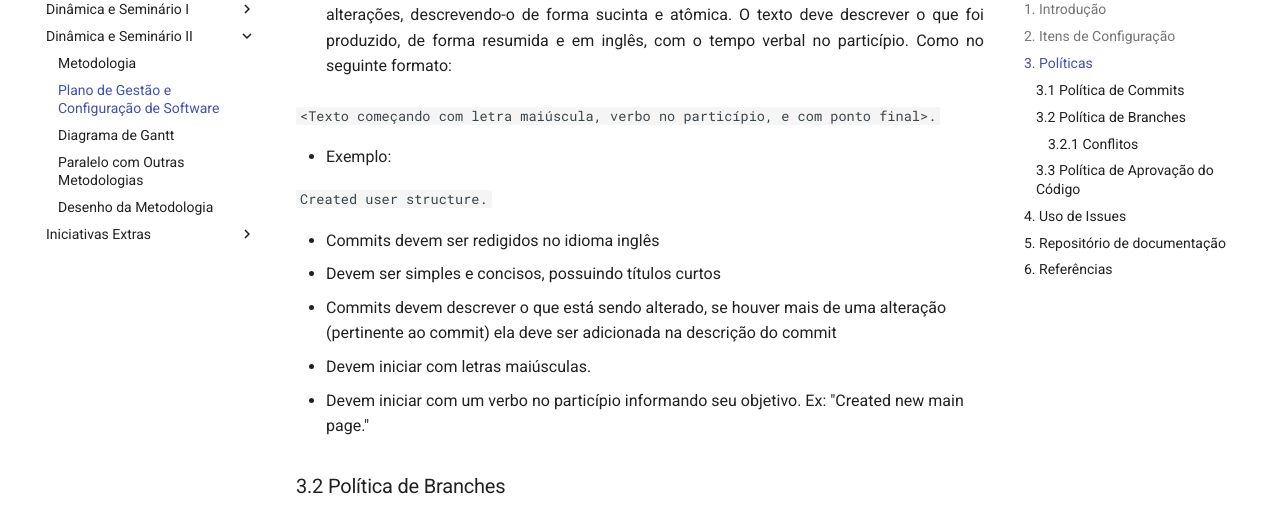
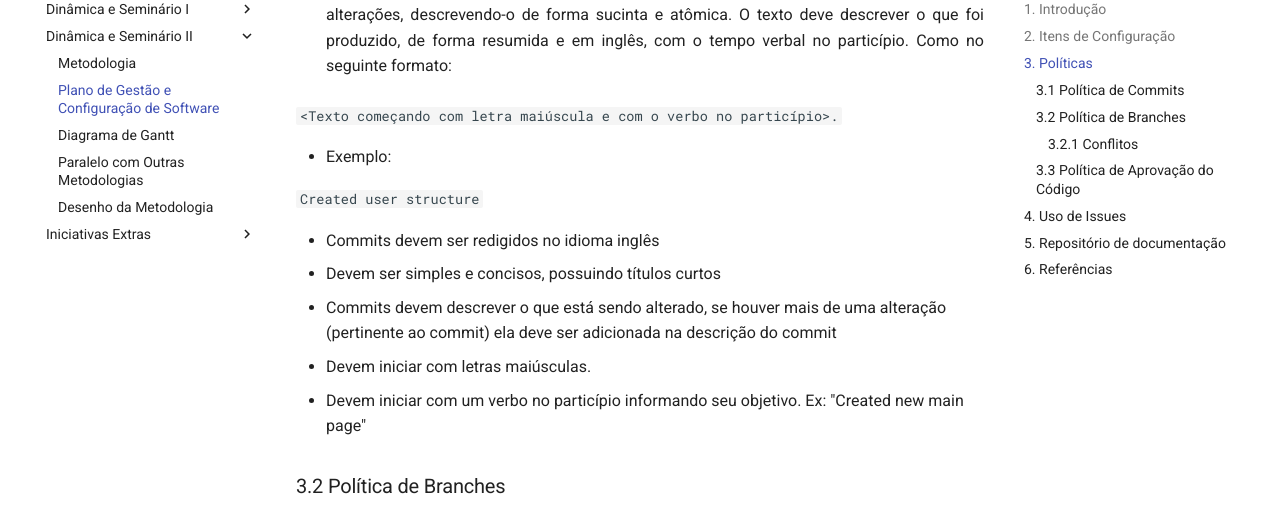
Before and after one commit to ads-unigrade-2019-1/Wiki, an MkDocs documentation site: the page built from docs/dinamica02/GCS.md, in a window 1280 px wide and 900 px high, scrolled down 1308 px. Shown: the part 153-673 px from the top of the window. Built offline with MkDocs 1.6.1 and Material for MkDocs 9.7.7, drawn with Linux system fonts in a browser that asks for light colours.

Commit message:
Changed commit politics
Signed-off-by: DanMke <danmke@hotmail.com>

````diff
--- a/docs/dinamica02/GCS.md
+++ b/docs/dinamica02/GCS.md
@@ -40,11 +40,11 @@ Serão tratados como itens de configuração para este projeto o código e a doc
 
 * <p align = "justify">Os commits devem ser criados logo em seguida à finalização de um conjunto conexo de alterações, descrevendo-o de forma sucinta e atômica. O texto deve descrever o que foi produzido, de forma resumida e em inglês, com o tempo verbal no particípio. Como no seguinte formato:
 
-   ```<Texto começando com letra maiúscula, verbo no particípio, e com ponto final>.```
+   ```<Texto começando com letra maiúscula e com o verbo no particípio>.```
 
 * Exemplo:
 
-   ```Created user structure.```
+   ```Created user structure```
 
 </p>
 
@@ -52,7 +52,7 @@ Serão tratados como itens de configuração para este projeto o código e a doc
 * Devem ser simples e concisos, possuindo títulos curtos
 * Commits devem descrever o que está sendo alterado, se houver mais de uma alteração (pertinente ao commit) ela deve ser adicionada na descrição do commit
 * Devem iniciar com letras maiúsculas.
-* Devem iniciar com um verbo no particípio informando seu objetivo. Ex: "Created new main page."
+* Devem iniciar com um verbo no particípio informando seu objetivo. Ex: "Created new main page"
 
 ### 3.2 Política de Branches
 
````
